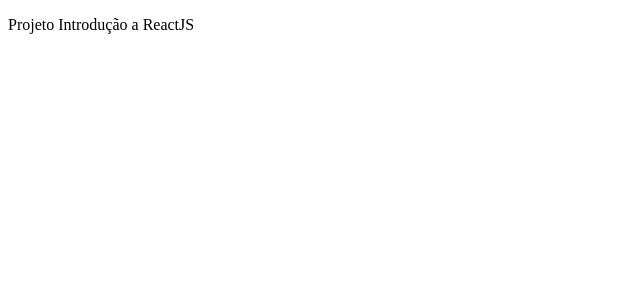
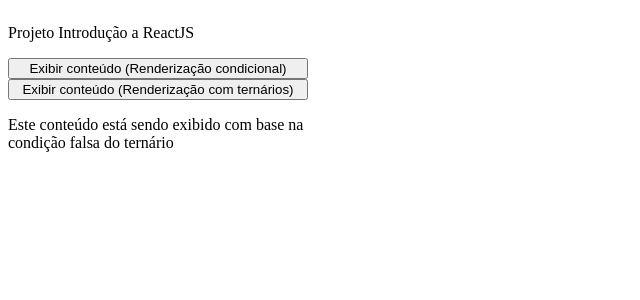
Before and after one commit to Fernandoborgesjr/dio-introduction-reactjs, a React app: page / in a window 1280 px wide. Shown: the top 300 px of the page, without its empty margins (0-640 px from the left). Built offline with nearby package versions, Linux system fonts and the light colour scheme.

Commit message:
Utilização de renderização condicional

```diff
--- a/src/App.js
+++ /dev/null
@@ -1,11 +0,0 @@
-import React from "react";
-
-const App = () => {
-    return (
-        <div>
-            <p>Projeto Introdução a ReactJS</p>
-        </div>
-    )
-};
-
-export default App;
--- /dev/null
+++ b/src/App.jsx
@@ -0,0 +1,49 @@
+import React, { useState } from "react";
+
+
+const App = () => {
+  const [condicional, setCondicional] = useState(false);
+  const [ternario, setTernario] = useState(false);
+
+  const renderShowConditional = () => {
+    return (
+      <p>Este conteúdo está sendo exibido com base na renderização condicional</p>
+    );
+  };
+
+  const renderShowTrueTernary = () => {
+    return (
+      <p>Este conteúdo está sendo exibido com base na condição verdadeira do ternário </p>
+    );
+  };
+
+  const renderShowFalseTernary = () => {
+    return (
+      <p>Este conteúdo está sendo exibido com base na condição falsa do ternário </p>
+    );
+  };
+
+  return (
+    <div style={{ display: "flex", flexDirection: "column", width: "300px"}}>
+      <p>Projeto Introdução a ReactJS</p>
+
+      <button
+        onClick={() => setCondicional(! condicional)}
+      >
+        {`${condicional ? "Ocultar" : "Exibir"} conteúdo (Renderização condicional)`}
+      </button>
+
+      {condicional && renderShowConditional()}
+
+      <button
+        onClick={() => setTernario(! ternario)}
+      >
+        {`${ternario ? "Ocultar" : "Exibir"} conteúdo (Renderização com ternários)`}
+      </button>
+
+      {ternario ? renderShowTrueTernary() : renderShowFalseTernary()}
+    </div>
+  );
+};
+
+export default App;
--- a/webpack.config.js
+++ b/webpack.config.js
@@ -11,7 +11,7 @@ module.exports = {
   module: {
     rules: [
       {
-        test: /\.js$/,
+        test: /\.(js|jsx)$/,
         exclude: /node_modules/,
         use: {
           loader: "babel-loader"
@@ -28,6 +28,9 @@ module.exports = {
       }
     ]
   },
+  resolve: {
+    extensions: ['.js', '.jsx'],
+  },
   plugins : [
     new HtmlWebPackPlugin({
       template: "./public/index.html",
```
Also changed, not shown: package.json (+5 -4 lines).
